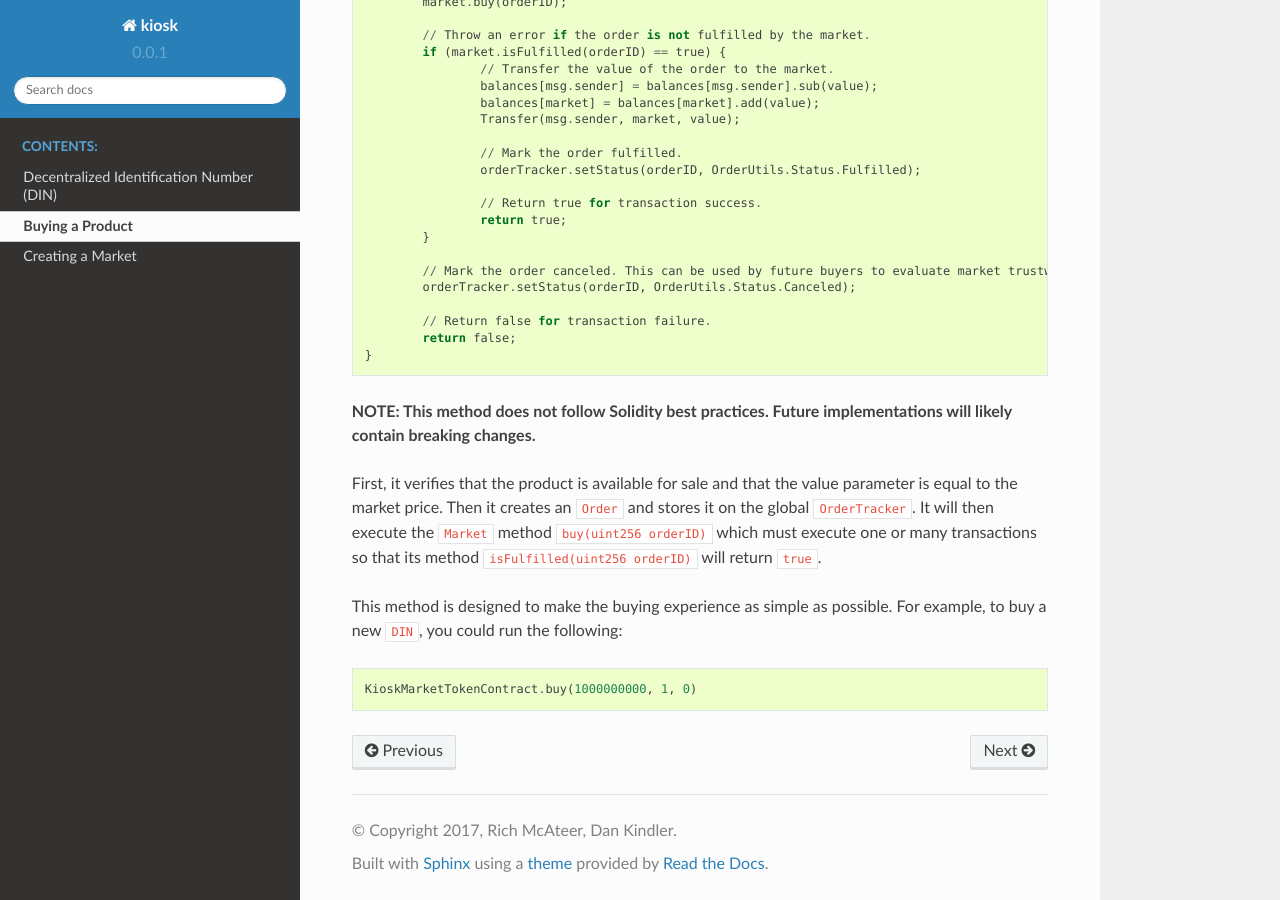
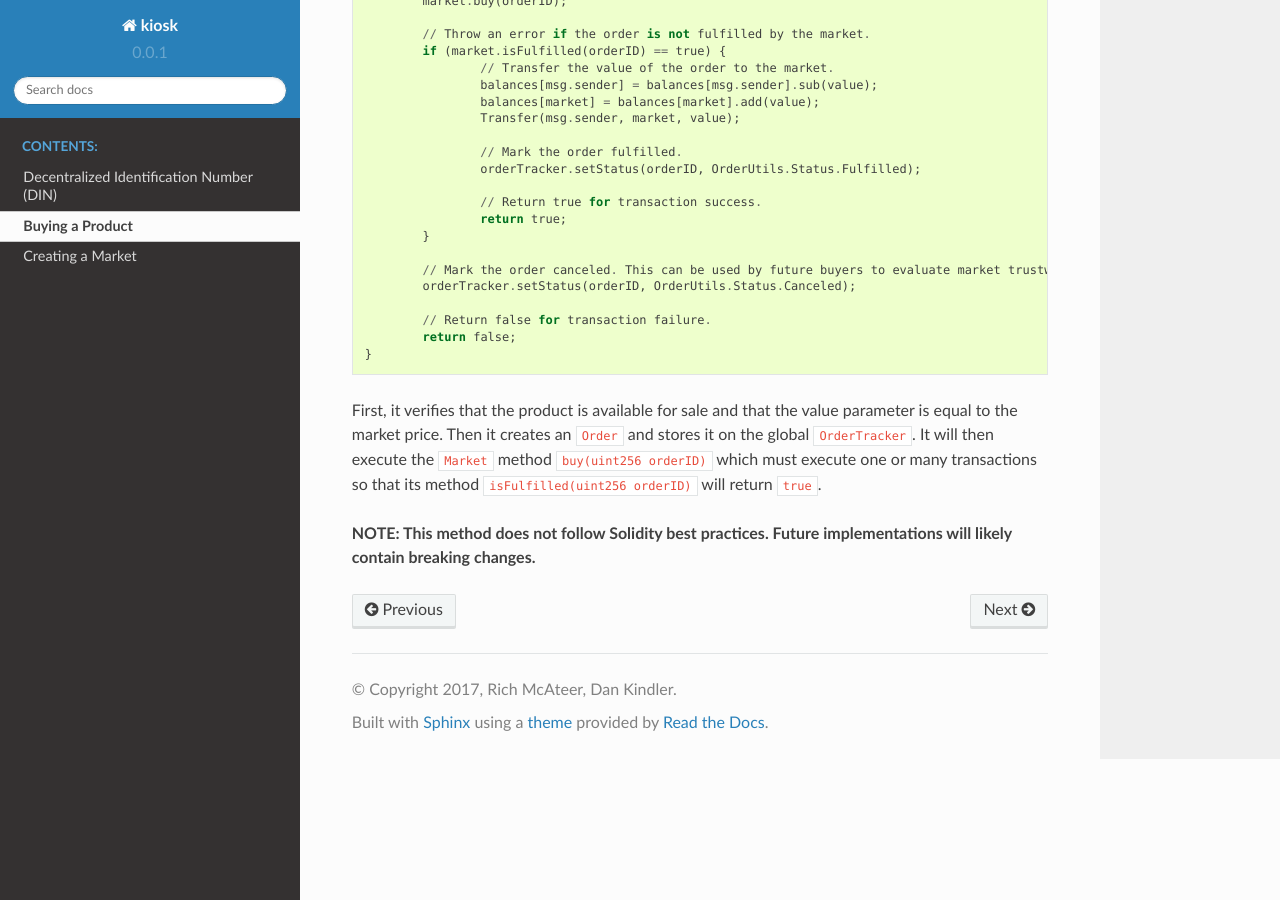
Before and after one commit to kiosk-exchange/kiosk, a Sphinx documentation site: the page built from docs/source/buy.rst, in a window 1280 px wide and 900 px high, scrolled down 1060 px. Built offline with Sphinx 7.4.7 and the Read the Docs theme 2.0.0, drawn with Linux system fonts in a browser that asks for light colours; some of the changed text lies outside the part shown.

Commit message:
Minor changes

```diff
--- a/docs/source/buy.rst
+++ b/docs/source/buy.rst
@@ -67,10 +67,6 @@ The buy method interacts with a DIN’s corresponding ``Market`` contract. ::
 		return false;
 	}
 
-**NOTE: This method does not follow Solidity best practices. Future implementations will likely contain breaking changes.**
-
 First, it verifies that the product is available for sale and that the value parameter is equal to the market price. Then it creates an ``Order`` and stores it on the global ``OrderTracker``. It will then execute the ``Market`` method ``buy(uint256 orderID)`` which must execute one or many transactions so that its method ``isFulfilled(uint256 orderID)`` will return ``true``.
 
-This method is designed to make the buying experience as simple as possible. For example, to buy a new ``DIN``, you could run the following: ::
-
-	KioskMarketTokenContract.buy(1000000000, 1, 0)
+**NOTE: This method does not follow Solidity best practices. Future implementations will likely contain breaking changes.**
```
Also changed, not shown: other parts of docs/source/buy.rst (+2 -2 lines), 1 other file.
